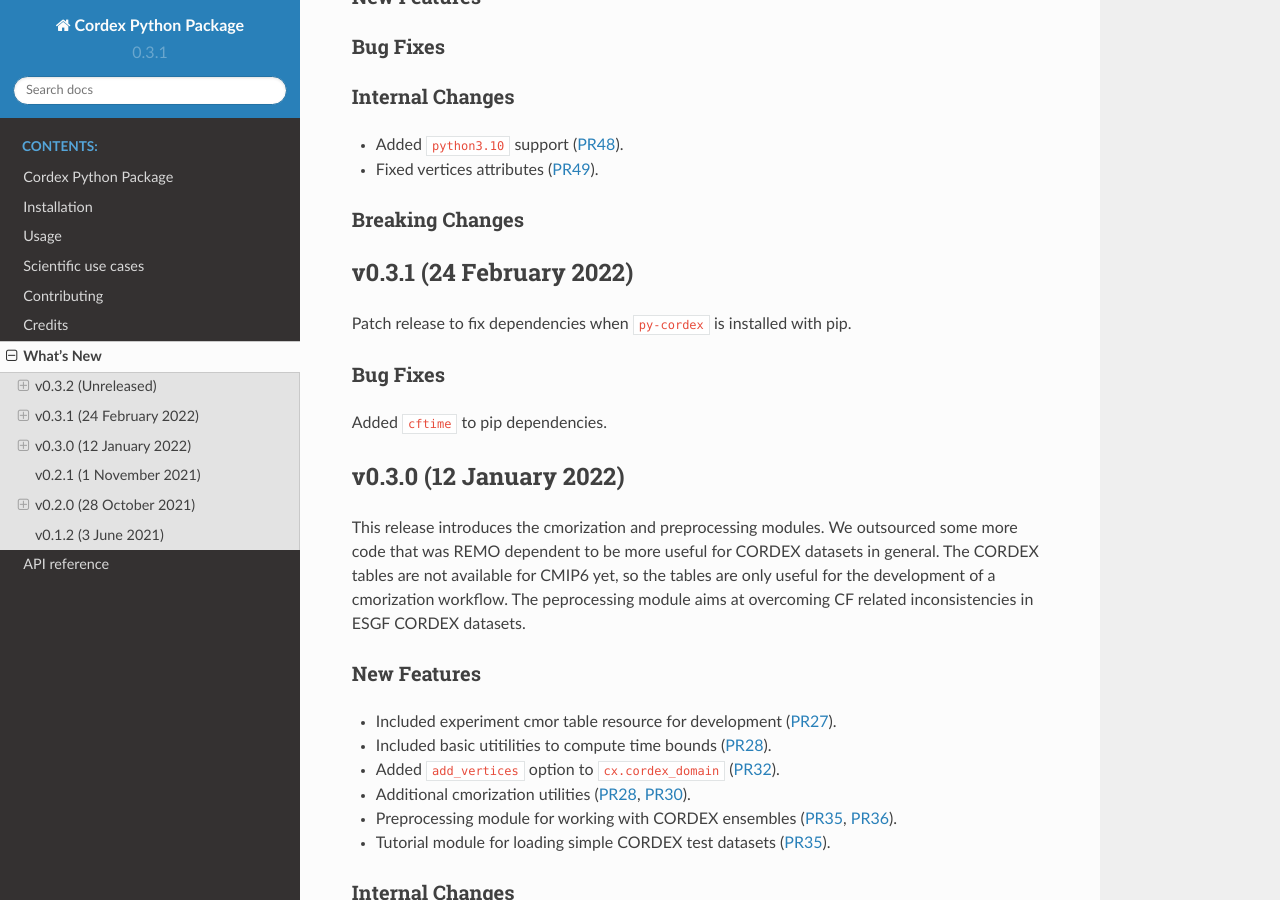
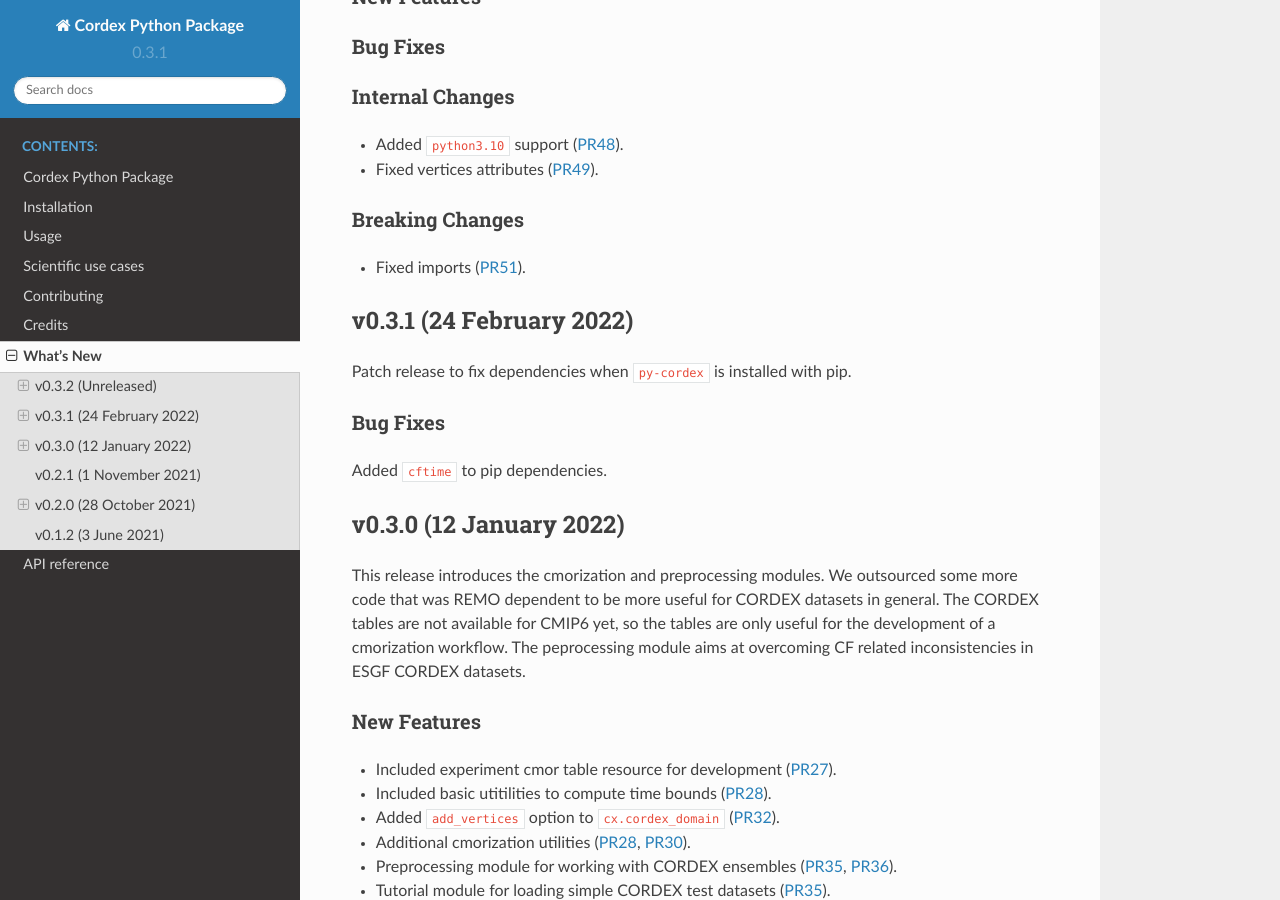
Before and after one commit to euro-cordex/py-cordex, a Sphinx documentation site: the page built from docs/whats_new.rst, in a window 1280 px wide and 900 px high, scrolled down 357 px. Built offline with Sphinx 7.4.7 and the Read the Docs theme 2.0.0, drawn with Linux system fonts in a browser that asks for light colours; pages that are not in the unit, such as notebooks, are missing from menus; the version number is read from the project's files by our own code.

Commit message:
Update whats_new.rst

```diff
--- a/docs/whats_new.rst
+++ b/docs/whats_new.rst
@@ -25,6 +25,8 @@ Internal Changes
 
 Breaking Changes
 ~~~~~~~~~~~~~~~~
+
+- Fixed imports (:pull:`51`).
 
 
 v0.3.1 (24 February 2022)
```
